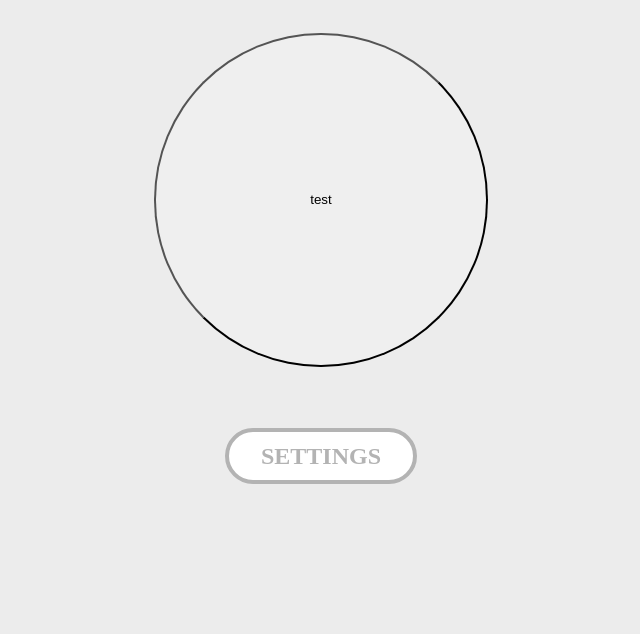
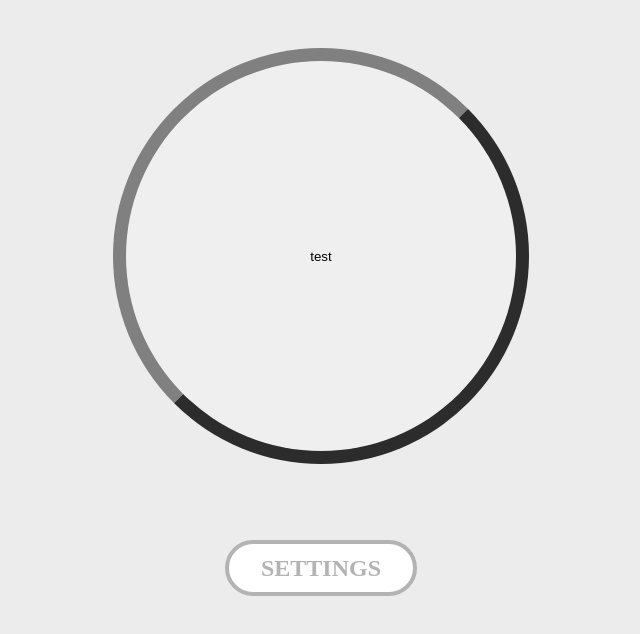
Before and after one commit to cookieMonsterDev/dummy-buttons, a React (Create React App) app: page / in a window 1280 px wide. Shown: the top 634 px of the page, without its empty margins (319-959 px from the left). Built offline with nearby package versions, Linux system fonts and the light colour scheme.

Commit message:
fix: get rid of some unused stuff

```diff
--- a/src/components/buttons/button.tsx
+++ b/src/components/buttons/button.tsx
@@ -1,37 +1,40 @@
 import React from 'react';
 import styled from 'styled-components';
 
-const Container = styled.button`
-  width: 25em;
-  height: 25em;
-  border-radius: 50%;
-  justify-content: center;
-  align-Items: center;
-`
-const MainButtonContainer = styled.div`
+const Container = styled.div`
   margin: auto;
-  width: 25em;
-  height: 25em;
+  margin-top: 3em;
+  margin-bottom: 3em;
+  width: 26em;
+  height: 26em;
   display: flex;
   align-items: center;
   justify-content: center;
 `;
 
+const MainButton = styled.button`
+  width: 100%;
+  height: 100%;
+  justify-content: center;
+  align-Items: center;
+
+  border-radius: 50%;
+  border-style: outset;
+  border-color: #808080;
+  border-width: 1em;
+`
+
 export type ButtonProps = {
-  // onClick?: (event: React.MouseEvent<HTMLButtonElement>) => void;
-  children?: React.ReactNode;
-  color?: 'primary' | 'secondary';
   disabled?: boolean;
-  doSomething?: () => void;
 }
 
 export const Button = (props: ButtonProps) => {
 
   return (
-    <MainButtonContainer>
-      <Container>
+    <Container>
+      <MainButton>
         <>test</>
-      </Container>
-    </MainButtonContainer>
+      </MainButton>
+    </Container>
   );
 };
```
